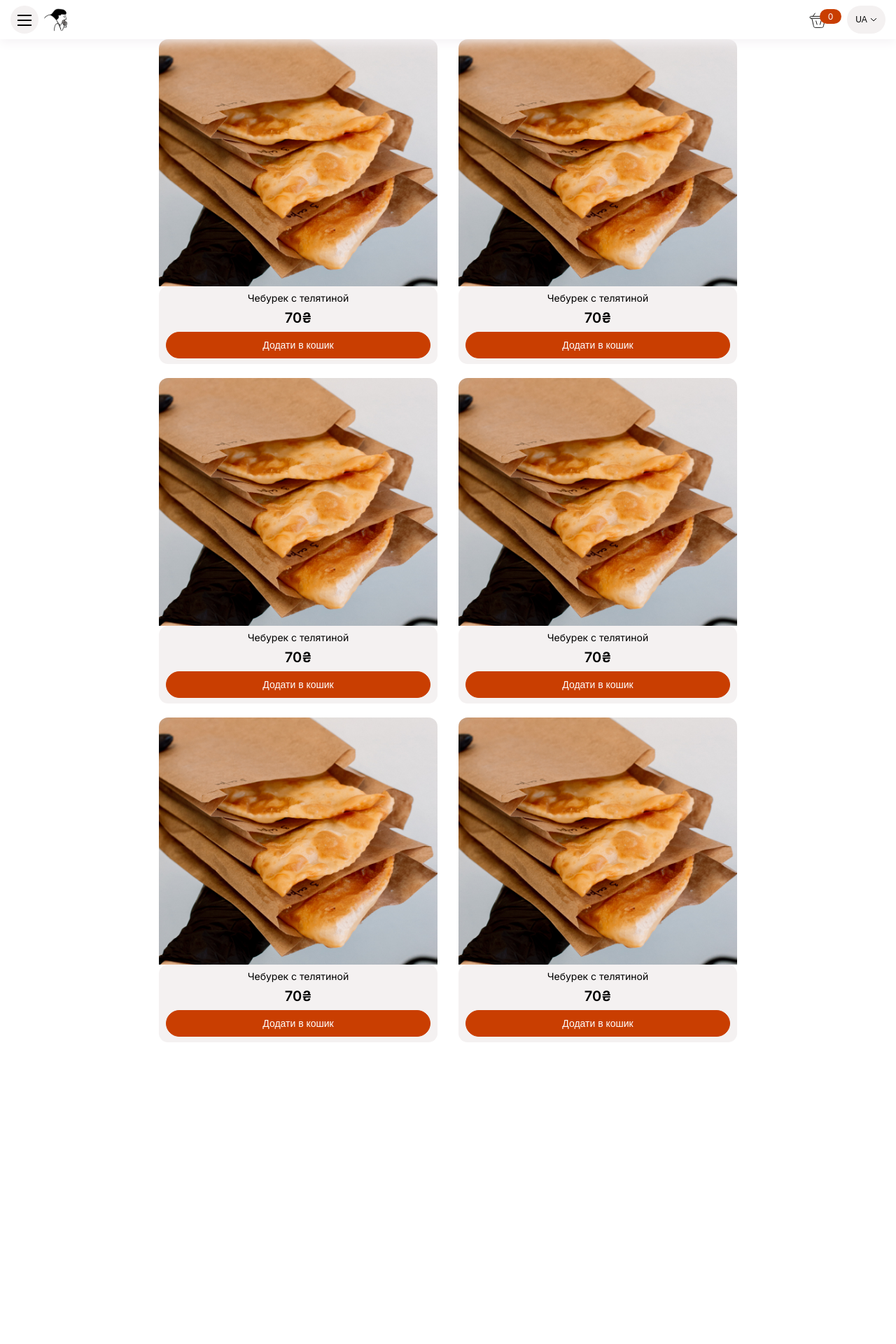
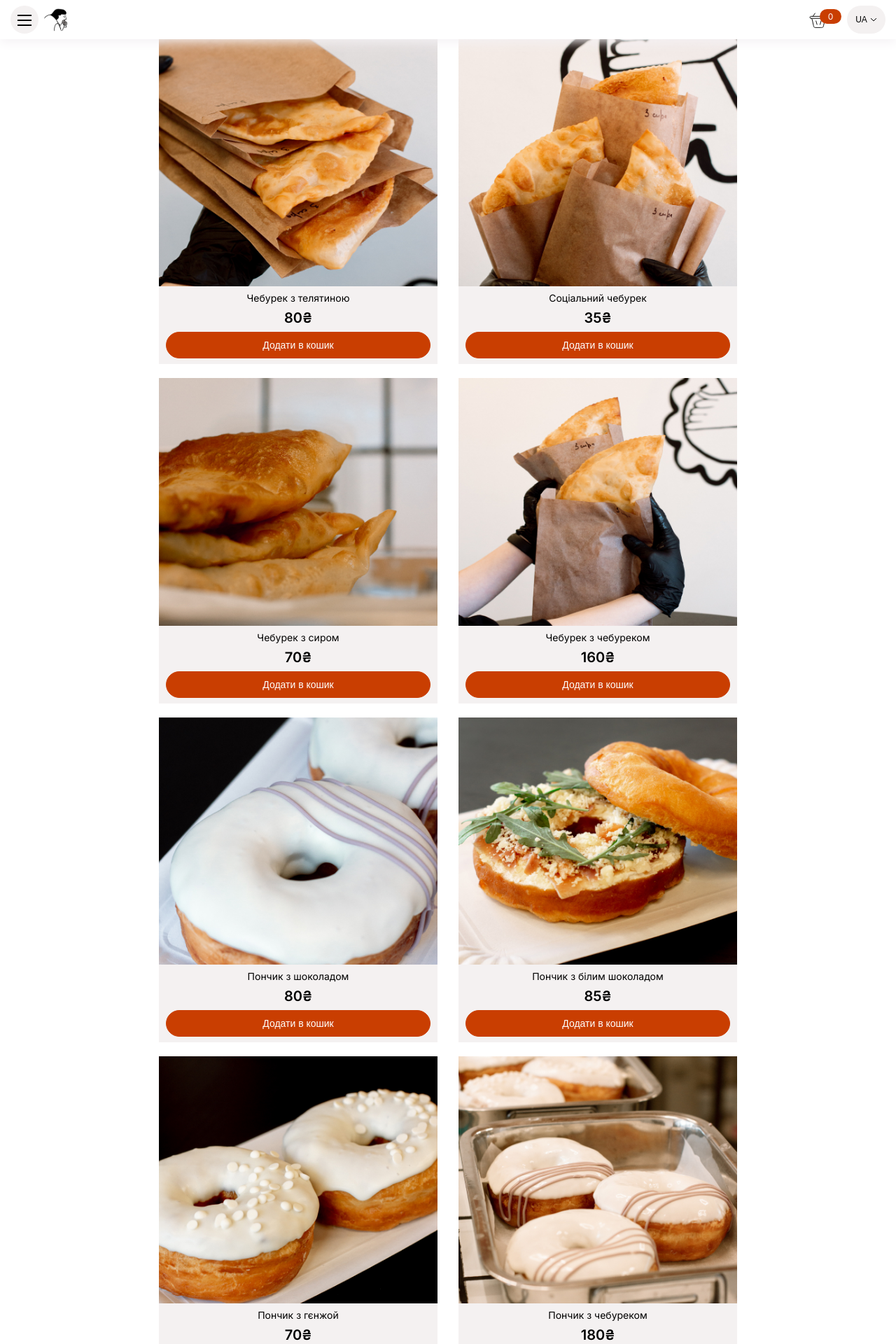
Before and after one commit to ArturTroyanDev/cheburek-shop, a Next.js app: page / in a window 1280 px wide. Shown: the top 1920 px of the page at 70% size. Before the commit the page ends 1509 px from the top, so only its background shows below. Built offline with nearby package versions, Linux system fonts and the light colour scheme.

Commit message:
Refactor
added a temporary file with an array of imported pictures, make a map for ProductCard component

```diff
--- a/src/app/components/ProductCard/ProductCard.module.scss
+++ b/src/app/components/ProductCard/ProductCard.module.scss
@@ -21,10 +21,10 @@
         height: auto;
     }
 
-    .img {
-        border-top-left-radius: 13px;
-        border-top-right-radius: 13px;
-    }
+    // .img {
+    //     border-top-left-radius: 13px;
+    //     border-top-right-radius: 13px;
+    // }
 
 
     .content {
@@ -34,7 +34,6 @@
         width: 100%;
         padding: 8px 10px;
         gap: 8px;
-        border-radius: 13px;
         background: rgba(244, 241, 241, 1);
 
 
--- a/src/app/components/ProductCard/ProductCard.tsx
+++ b/src/app/components/ProductCard/ProductCard.tsx
@@ -1,30 +1,34 @@
 "use client"
 import Image from 'next/image'
+// import {productCardImages} from "../assets/productCardData/productCardDataConstants"
 import styles from './ProductCard.module.scss'
-import cheburek1 from "../../../../public/foodPhotos/cheburek1_428x380px.jpg"
-import cheburek2 from "../../../../public/foodPhotos/cheburek2_428x380px.jpg"
-import cheburek3 from "../../../../public/foodPhotos/cheburek3_428x380px.jpg"
-import cheburek4 from "../../../../public/foodPhotos/cheburek4_428x380px.jpg"
-// import { CardList } from '../CardList/CardList'
 import { Button } from "../Button/Button";
 
+// console.log(productCardImages[0].image)
 
-// console.log(Cheburek)
+type Props = {
+    image: any,
+    title: string,
+    price: number,
 
-export function ProductCard() {
+}
+
+export function ProductCard({image, title, price}: Props) {
 
     return (
         <div className={styles.block}>
             <Image
-
                 className={styles.img}
-                src={cheburek1}
+                blurDataURL='none'
+                src={image}
                 alt="cheburek"
+                width={428}
+                height={380}
                 placeholder="blur"
             />
             <div className={styles.content}>
-                <h3 className={styles.title}>Чебурек с телятиной</h3>
-                <div className={styles.price}>70₴</div>
+                <h4 className={styles.title}>{title}</h4>
+                <div className={styles.price}>{price + "₴"}</div>
                 <Button />
             </div>
         </div>
--- a/src/app/components/Sidebar/Sidebar.tsx
+++ b/src/app/components/Sidebar/Sidebar.tsx
@@ -27,8 +27,26 @@ export function Sidebar() {
 
     const [activeIndex, setActiveIndex] = React.useState(0);
     const categoriesNames = ['Чебуреки', 'Пончики', 'Картопля', 'Кава', 'Какао',]
+    const categoriesIconsArr = [icon0, icon1, icon2, icon3, icon4] // temporary option
+    // сделать одним объектом например:
+    // const Menus = [
+    //     { title: "Bus", icon: "/Icons.svg", width: 30, height: 30 },
+    //     { title: "Route", icon: "/routeIcon.svg", width: 30, height: 30 },
+    //     { title: "Schedule", icon: "/scheduleIcon.svg", width: 30, height: 30 },
+    //     { title: "Booking", icon: "/bookingIcon.svg", width: 30, height: 30 },
+    //     { title: "Ticketing", icon: "/ticketingIcon.svg", width: 30, height: 30 },
+    //     { title: "Check-in", icon: "/check-inIcon.svg", width: 30, height: 30 },
+    //     { title: "Departure", icon: "/departureIcon.svg", width: 30, height: 30 },
+    //     { title: "Tracking", icon: "/trackingIcon.svg", width: 30, height: 30 },
+    //     { title: "Finance", icon: "/financeIcon.svg", width: 30, height: 30 },
+    //     { title: "Reports", icon: "/reportsIcon.svg", width: 30, height: 30 },
+    //     { title: "Manage User", icon: "/manageUserIcon.svg", width: 30, height: 30 },
+    //     { title: "Help", icon: "/helpIcon.svg", width: 30, height: 30 },
+    //     { title: "Logout", icon: "/logoutIcon.svg", width: 30, height: 30 },
 
-    const categoriesIconsArr= [icon0, icon1, icon2, icon3, icon4] // temporary option
+    //   ]
+
+
 
     const onClickCategory = (index: number) => {
         setActiveIndex(index);
@@ -38,25 +56,19 @@ export function Sidebar() {
     let stylesItemActive = classNames(styles.itemActive, styles.item);
 
 
-    // const categoryItem = classNames(styles.item, {
-    //     [styles.itemActive] : activeIndex === index
-    // });
-
-    // let icon =("icon" + index)
-
     return (
         <div className={sidebarClassName}>
             <ProductSearch />
             <ul className={styles.categoriesContainer}>
-
                 {categoriesNames.map((value, index) => (
-
-                    <li key={index} onClick={() => onClickCategory(index)} className={activeIndex === index ? stylesItemActive : stylesItem}>
+                    <li
+                        key={index}
+                        onClick={() => onClickCategory(index)}
+                        className={activeIndex === index ? stylesItemActive : stylesItem}
+                    >
                         <Image src={categoriesIconsArr[index]} alt="cheburek" />
                         <span className={styles.title}>{value}</span>
-
                     </li>
-
                 ))}
             </ul>
         </div>
--- /dev/null
+++ b/src/app/components/assets/productCardData/productCardImageArray.js
@@ -0,0 +1,77 @@
+import image1 from "../../../../../public/foodPhotos/cheburek1_428x380px.jpg"
+import image2 from "../../../../../public/foodPhotos/cheburek2_428x380px.jpg"
+import image3 from "../../../../../public/foodPhotos/cheburek3_428x380px.jpg"
+import image4 from "../../../../../public/foodPhotos/cheburek4_428x380px.jpg"
+
+import image01 from "../../../../../public/foodPhotos/ponchyk1_428x380.jpg"
+import image02 from "../../../../../public/foodPhotos/ponchyk2_428x380.jpg"
+import image03 from "../../../../../public/foodPhotos/ponchyk3_428x380.jpg"
+import image04 from "../../../../../public/foodPhotos/ponchyk4_428x380.jpg"
+import image05 from "../../../../../public/foodPhotos/ponchyk5_428x380.jpg"
+
+export let productCardImages = [
+  {
+    "id": 0,
+    "image": image1,
+    "title": "Чебурек з телятиною",
+    "price": 80,
+    "category": 1,
+  },
+  {
+    "id": 1,
+    "image": image2,
+    "title": "Соціальний чебурек",
+    "price": 35,
+    "category": 1,
+  },
+  {
+    "id": 2,
+    "image": image3,
+    "title": "Чебурек з сиром",
+    "price": 70,
+    "category": 1,
+  },
+  {
+    "id": 3,
+    "image": image4,
+    "title": "Чебурек з чебуреком",
+    "price": 160,
+    "category": 1,
+  },
+// --------------------------------------
+  {
+    "id": 0,
+    "image": image01,
+    "title": "Пончик з шоколадом",
+    "price": 80,
+    "category": 2,
+  },
+  {
+    "id": 1,
+    "image": image02,
+    "title": "Пончик з білим шоколадом",
+    "price": 85,
+    "category": 2,
+  },
+  {
+    "id": 2,
+    "image": image03,
+    "title": "Пончик з гєнжой",
+    "price": 70,
+    "category": 2,
+  },
+  {
+    "id": 3,
+    "image": image04,
+    "title": "Пончик з чебуреком",
+    "price": 180,
+    "category": 2,
+  },
+  {
+    "id": 4,
+    "image": image05,
+    "title": "соцільний пончик",
+    "price": 40,
+    "category": 2,
+  },
+];
--- a/src/app/page.tsx
+++ b/src/app/page.tsx
@@ -4,11 +4,9 @@ import { TypeProvider } from '@/context/ContextValue';
 import { ProductCard } from "./components/ProductCard/ProductCard";
 import { CardList } from "./components/CardList/CardList";
 import { Sidebar } from "./components/Sidebar/Sidebar";
+import { productCardImages } from "./../app/components/assets/productCardData/productCardImageArray"
 
-
-// if export is default, the component is exported without curly brackets.
-
-
+console.log(productCardImages)
 
 export default function Home() {
 
@@ -21,12 +19,9 @@ export default function Home() {
 
         <div className="container">
           <CardList>
-            <ProductCard />
-            <ProductCard />
-            <ProductCard />
-            <ProductCard />
-            <ProductCard />
-            <ProductCard />
+            {
+              productCardImages.map((obj) => <ProductCard image={obj.image} title={obj.title} price={obj.price} />)
+            }
           </CardList>
         </div>
       </div>
```
Also changed, not shown: 1 other file (tests, documents, lock files or other folders).
